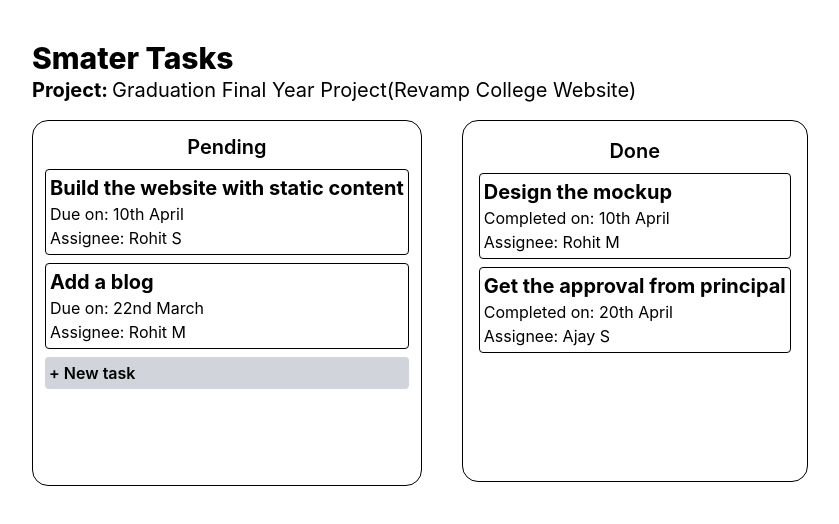
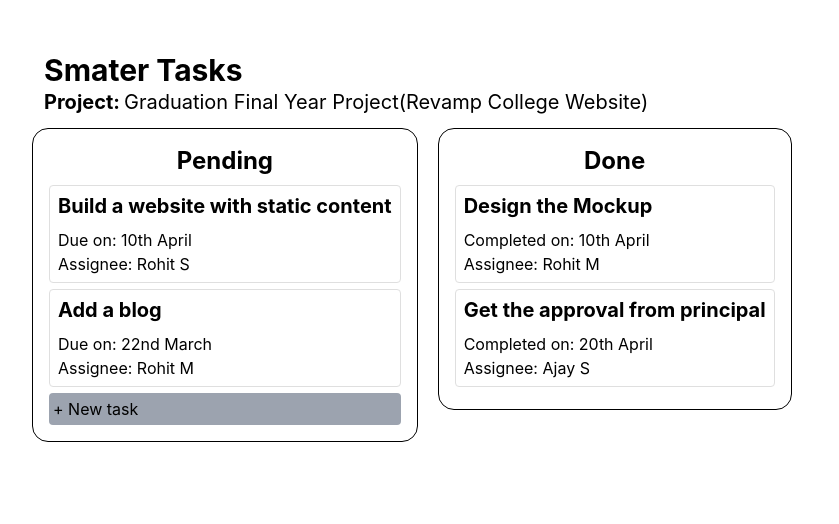
Before and after one commit to pranay10318/wd301, a React (Create React App) app in the folder hello-react/: page / in a window 1280 px wide. Shown: the top 524 px of the page, without its empty margins (208-1047 px from the left). Built offline with nearby package versions, Linux system fonts and the light colour scheme.

Commit message:
refined app

```diff
--- a/hello-react/src/App.js
+++ b/hello-react/src/App.js
@@ -2,46 +2,32 @@ import "./App.css";
 import TaskCard from "./TaskCard";
 function App() {
   return (
-    <div class="grid grid-cols-6 m-10">
-      <div class="col-start-2 col-span-5">
-        <p className="text-3xl font-extrabold">
+    <div className = "grid grid-cols-6 m-10">
+      <div className = "col-start-2 col-span-5 m-3">
+        <p className="text-3xl font-bold">
           Smater Tasks
         </p>
         <p className="text-xl"><b className="mr-1">Project:</b>Graduation Final Year Project(Revamp College Website)</p>
       </div>
 
-      <div class="mt-4 col-start-2 col-span-4 space-x-10">
-        <div className="float-left border border-black p-3 rounded-2xl pb-24">
-          <p className="text-xl text-center mb-2 font-semibold">Pending</p>
-          <TaskCard
-            title="Build the website with static content"
-            dueDate="10th April"
-            assigneeName="Rohit S"
-          />
-          <TaskCard
-            title="Add a blog"
-            dueDate="22nd March"
-            assigneeName="Rohit M"
-          />
-          <button className="bg-gray-300 text-left font-semibold rounded p-1 mt-2 w-full">+ New task</button>
-        </div>
+      <div className = "col-start-2 col-span-4 space-x-5">
+          <div className = "float-left border border-black rounded-2xl p-4">
+            <p className = "text-2xl text-center font-bold mb-2">Pending</p>
+            <TaskCard title = "Build a website with static content" dueDate = "10th April" assigneeName = "Rohit S"/>
+            <TaskCard title = "Add a blog" dueDate = "22nd March" assigneeName = "Rohit M"/>
+            <button className = "bg-gray-400 w-full text-left rounded p-1">+ New task</button>
+          </div>
 
-        <div className="border border-black rounded-2xl p-4 pb-32 float-left">
-          <p className="text-xl font-semibold text-center mb-2">Done</p>
-          <TaskCard
-            title="Design the mockup"
-            completedAtDate="10th April"
-            assigneeName="Rohit M"
-          />
-          <TaskCard
-            title="Get the approval from principal"
-            completedAtDate="20th April"
-            assigneeName="Ajay S"
-          />
-        </div>
+          <div className = "float-left border border-black rounded-2xl p-4 ">
+            <p className = "text-2xl text-center font-bold mb-2">Done</p>
+            <TaskCard title = "Design the Mockup" completedAtDate = "10th April" assigneeName = "Rohit M"/>
+            <TaskCard title = "Get the approval from principal" completedAtDate = "20th April" assigneeName = "Ajay S"/>
+          </div>
       </div>
 
     </div>
   );
 }
+
+
 export default App;
--- a/hello-react/src/TaskCard.css
+++ b/hello-react/src/TaskCard.css
@@ -0,0 +1,6 @@
+.TaskItem {
+    border: 1px solid #DFDFDF;
+    border-radius: 4px;
+    padding: 6px 8px;
+    margin-bottom: 6px;
+  }
--- a/hello-react/src/TaskCard.js
+++ b/hello-react/src/TaskCard.js
@@ -1,21 +1,23 @@
-import "./TaskCard.css";
+import './TaskCard.css'
+
 const TaskCard = (props) => {
-  if (props.dueDate) {
+  console.log(props)
+  if(props.dueDate) {
     return (
-      <div className="TaskItem border border-black rounded mt-2 p-1">
-        <h2 className="text-xl font-bold">{props.title}</h2>
+      <div className='TaskItem'>
+        <h2 className="text-xl font-bold mb-2">{props.title}</h2>
         <p>Due on: {props.dueDate}</p>
         <p>Assignee: {props.assigneeName}</p>
       </div>
     );
   }
   return (
-    <div className="TaskItem border border-black rounded mt-2 p-1">
-      <h2 className="text-xl font-bold">{props.title}</h2>
+    <div className='TaskItem'>
+      <h2 className="text-xl font-bold mb-2">{props.title}</h2>
       <p>Completed on: {props.completedAtDate}</p>
       <p>Assignee: {props.assigneeName}</p>
     </div>
-  );
-};
+  )
+}
 
-export default TaskCard;
+export default TaskCard
```
Also changed, not shown: 2 other files (tests, documents, lock files or other folders).
